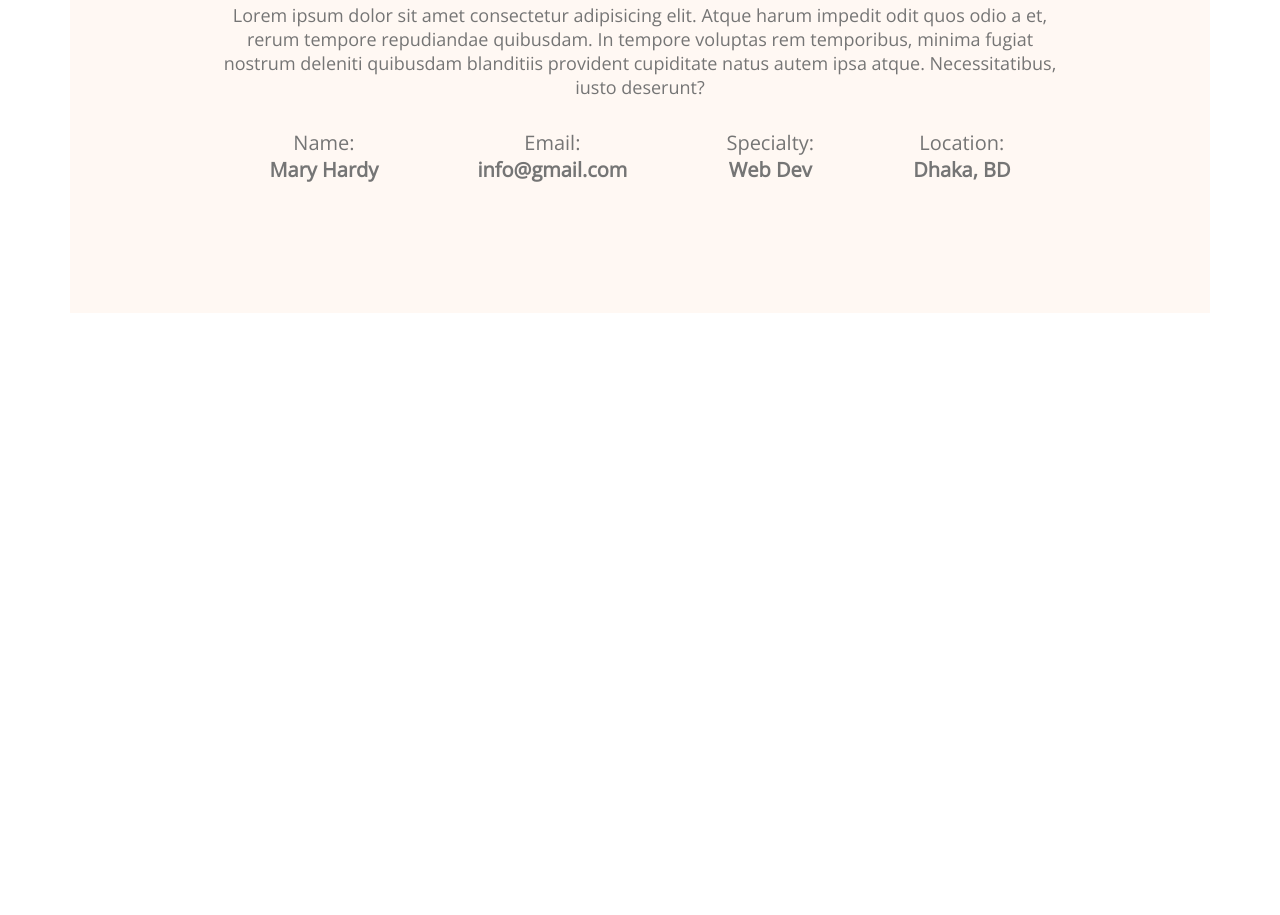
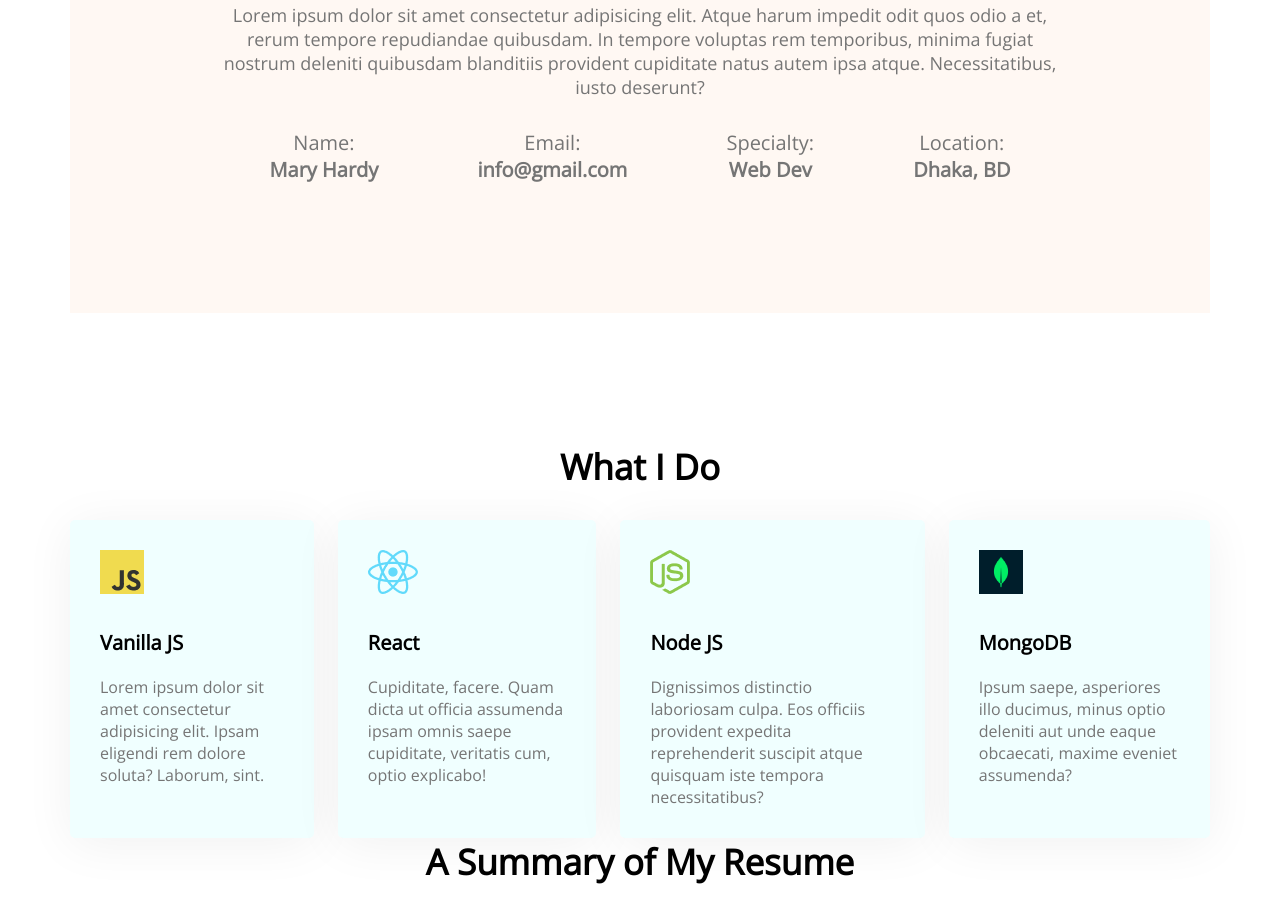
Before and after one commit to muinch/dev-portfolio, a plain HTML site: page index.html in a window 1280 px wide. Shown: the part 1174-2089 px from the top of the page. Before the commit the page ends 1487 px from the top, so only its background shows below. Drawn offline with nearby package versions, Linux system fonts and the light colour scheme.

Commit message:
added skill section

```diff
--- a/index.html
+++ b/index.html
@@ -70,6 +70,51 @@
           </div>
         </div>
       </section>
+
+      <!-- WHat I Do Section -->
+      <section class="what-i-do">
+        <h3 class="section-title">What I Do</h3>
+        <div class="skills-container">
+          <div class="skill">
+            <img src="images/icons/js.png" alt="" />
+            <p class="skill-title">Vanilla JS</p>
+            <p class="skill-desc">
+              Lorem ipsum dolor sit amet consectetur adipisicing elit. Ipsam
+              eligendi rem dolore soluta? Laborum, sint.
+            </p>
+          </div>
+          <div class="skill">
+            <img src="images/icons/react.png" alt="" />
+            <p class="skill-title">React</p>
+            <p class="skill-desc">
+              Cupiditate, facere. Quam dicta ut officia assumenda ipsam omnis
+              saepe cupiditate, veritatis cum, optio explicabo!
+            </p>
+          </div>
+          <div class="skill">
+            <img src="images/icons/nodejs.png" alt="" />
+            <p class="skill-title">Node JS</p>
+            <p class="skill-desc">
+              Dignissimos distinctio laboriosam culpa. Eos officiis provident
+              expedita reprehenderit suscipit atque quisquam iste tempora
+              necessitatibus?
+            </p>
+          </div>
+          <div class="skill">
+            <img src="images/icons/mongo.png" alt="" />
+            <p class="skill-title">MongoDB</p>
+            <p class="skill-desc">
+              Ipsum saepe, asperiores illo ducimus, minus optio deleniti aut
+              unde eaque obcaecati, maxime eveniet assumenda?
+            </p>
+          </div>
+        </div>
+      </section>
+
+      <!-- Resume Section -->
+      <section class="resume">
+        <h3 class="section-title">A Summary of My Resume</h3>
+      </section>
     </main>
 
     <footer></footer>
--- a/styles/portfolio.css
+++ b/styles/portfolio.css
@@ -88,6 +88,7 @@ main {
   font-weight: 700;
   font-size: 2.1875em;
   margin-bottom: 30px;
+  text-align: center;
 }
 
 .section-desc {
@@ -111,3 +112,31 @@ main {
   font-size: 1.25em;
   color: #757575;
 }
+
+/* What I Do Section */
+.what-i-do {
+  margin-top: 130px;
+}
+
+.skill {
+  background-color: azure;
+  box-shadow: 0px 6px 50px rgba(0, 0, 0, 0.06);
+  border-radius: 5px;
+  padding: 30px;
+}
+
+.skills-container {
+  display: flex;
+  gap: 24px;
+}
+
+.skill-title {
+  font-weight: 700;
+  font-size: 20px;
+  margin-top: 30px;
+  margin-bottom: 20px;
+}
+
+.skill-desc {
+  color: #757575;
+}
```
